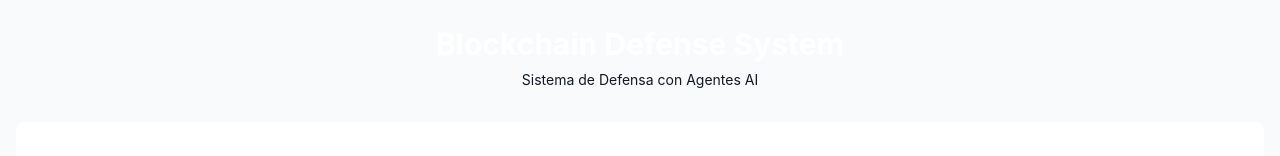
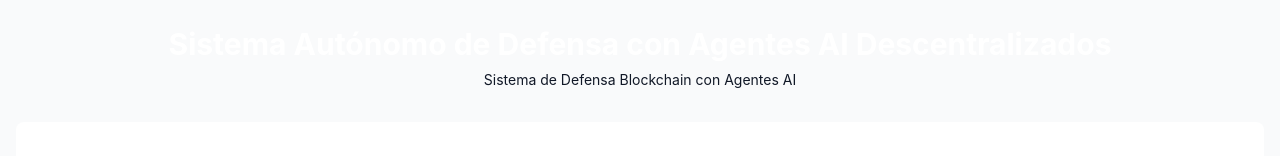
Before and after one commit to Herdez/Agentic-System, a React (Create React App) app in the folder client/: page /login in a window 1280 px wide. Shown: the part 126-282 px from the top of the page. Built offline with nearby package versions, Linux system fonts and the light colour scheme; no server answers.

Commit message:
Update login page text - Add 'Blockchain' to subtitle and improve main title description

```diff
--- a/client/src/pages/Login.tsx
+++ b/client/src/pages/Login.tsx
@@ -57,10 +57,10 @@ const Login: React.FC = () => {
             </div>
           </div>
           <h2 className="mt-6 text-3xl font-extrabold text-white">
-            Blockchain Defense System
+            Sistema Autónomo de Defensa con Agentes AI Descentralizados
           </h2>
           <p className="mt-2 text-sm text-gray-300">
-            Sistema de Defensa con Agentes AI
+            Sistema de Defensa Blockchain con Agentes AI
           </p>
         </div>
 
```
